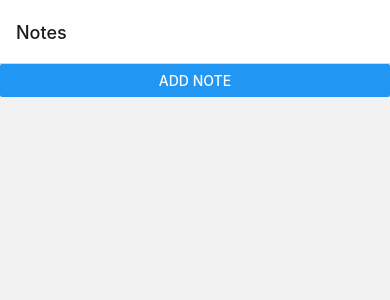
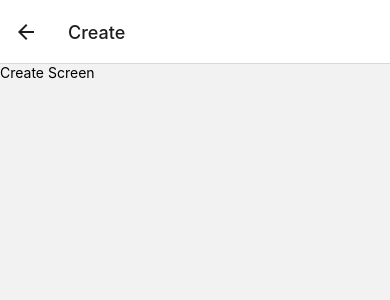
Before and after one commit to eneax/rn-notes-app, a React Native app: screen /Create in a window 390 px wide. Before the commit this address had no page. Shown: the top 300 px of the page. Built offline with nearby package versions, Linux system fonts and the light colour scheme.

Commit message:
Add a Create Screen

```diff
--- a/src/navigation/Navigation.js
+++ b/src/navigation/Navigation.js
@@ -4,6 +4,7 @@ import { createNativeStackNavigator } from "@react-navigation/native-stack";
 
 import HomeScreen from "../screens/HomeScreen";
 import DetailsScreen from "../screens/DetailsScreen";
+import CreateScreen from "../screens/CreateScreen";
 
 const Stack = createNativeStackNavigator();
 
@@ -13,6 +14,7 @@ export default () => {
       <Stack.Navigator initialRouteName="Notes">
         <Stack.Screen name="Notes" component={HomeScreen} />
         <Stack.Screen name="Note Details" component={DetailsScreen} />
+        <Stack.Screen name="Create" component={CreateScreen} />
       </Stack.Navigator>
     </NavigationContainer>
   );
--- /dev/null
+++ b/src/screens/CreateScreen.js
@@ -0,0 +1,12 @@
+import React from "react";
+import { View, Text } from "react-native";
+
+const CreateScreen = () => {
+  return (
+    <View>
+      <Text>Create Screen</Text>
+    </View>
+  );
+};
+
+export default CreateScreen;
```
